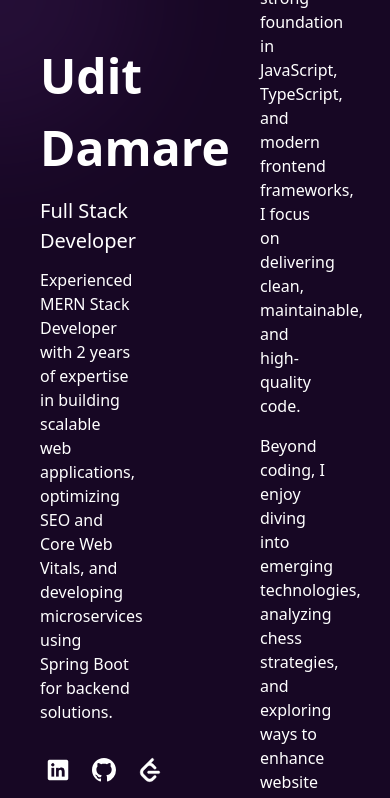
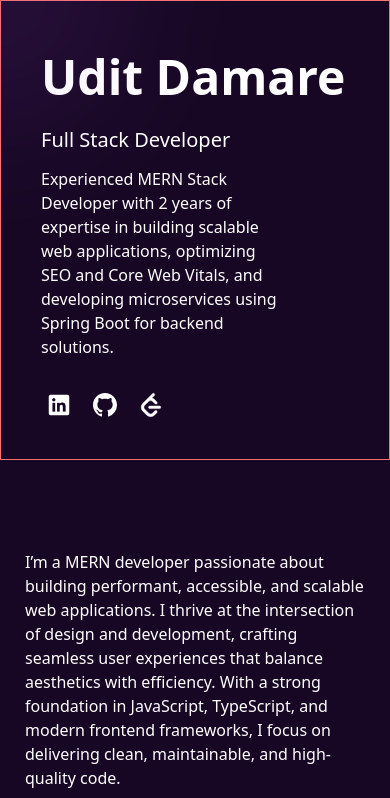
Before and after one commit to uditdamare/My-Portfolio, a Next.js app: page / in a window 390 px wide. Shown: the top 798 px of the page. Built offline with nearby package versions, Linux system fonts and the light colour scheme.

Commit message:
mobile responsive start

```diff
--- a/Frontend/Details.js
+++ b/Frontend/Details.js
@@ -5,7 +5,7 @@ import Projects from "./DetailsComponents/Projects";
 
 export default function Details() {
     return (<>
-        <div className="lg:min-w-[50%] h-[2000px]s  pt-10 px-10 ">
+        <div className="lg:min-w-[50%] md:mt-10 md:px-10 ">
             <AboutMe />
             <Experience />
             <LeetCode/>
--- a/Frontend/HomeLayout.js
+++ b/Frontend/HomeLayout.js
@@ -18,8 +18,8 @@ export default function HomeLayout() {
 
     return (<>
         <div className="relative bg-[#170724] text-white
-         flex justify-end
-         overflow-clip
+         md:flex md:justify-end
+         md:overflow-clip
          ">
             {/* Glow Effect */}
             <div
@@ -31,13 +31,17 @@ export default function HomeLayout() {
             ></div>
 
             {/* Content */}
-            <div className="h-screen top-0 left-0 w-1/2  sticky
+            <div className="hidden md:block h-screen top-0 left-0 md:w-1/2  sticky
             lg:sticky lg:top-0 lg:flex lg:max-h-screen lg:w-[48%] lg:flex-col lg:justify-between lg:py-24
             ">
                 <Profile />
             </div>
+                <div className="md:hidden border border-red-400">
+                <Profile />
+
+                </div>
             {/* <div className="" > */}
-            <div className="w-1/2">
+            <div className="md:w-1/2">
                 <Details />
                 {/* </div> */}
             </div>
```
